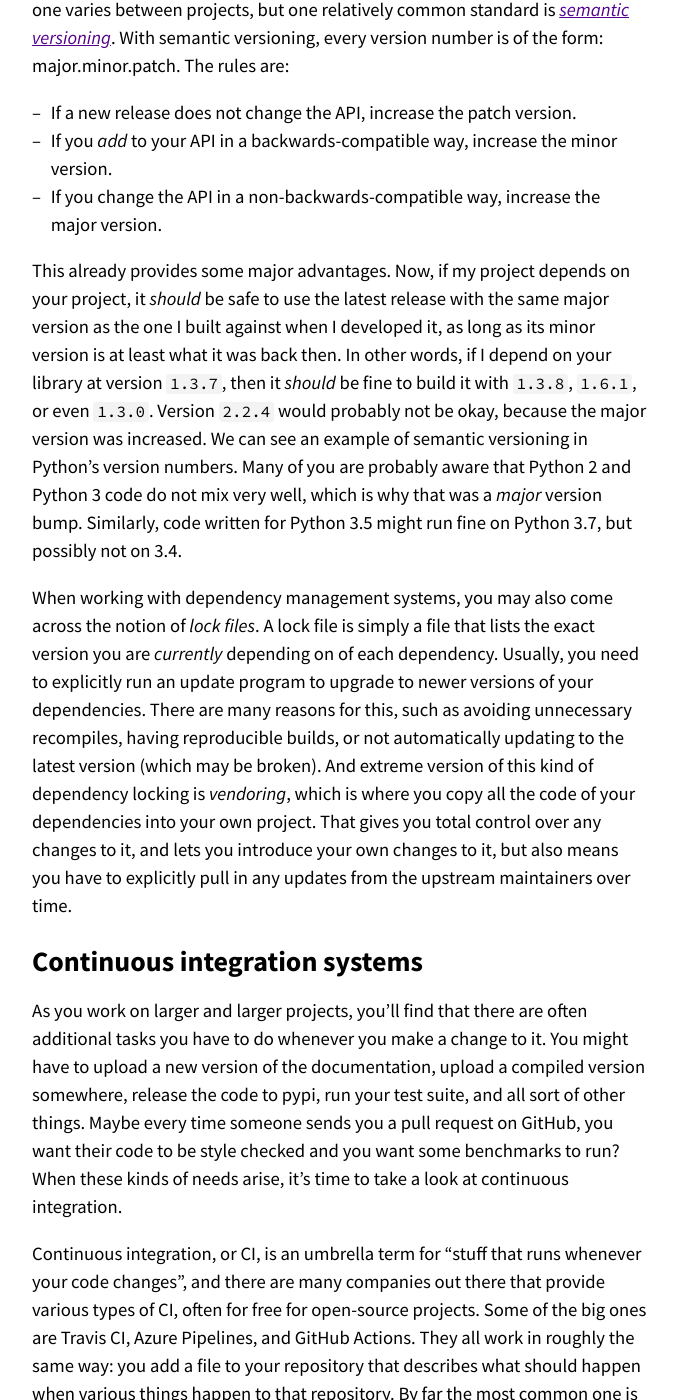
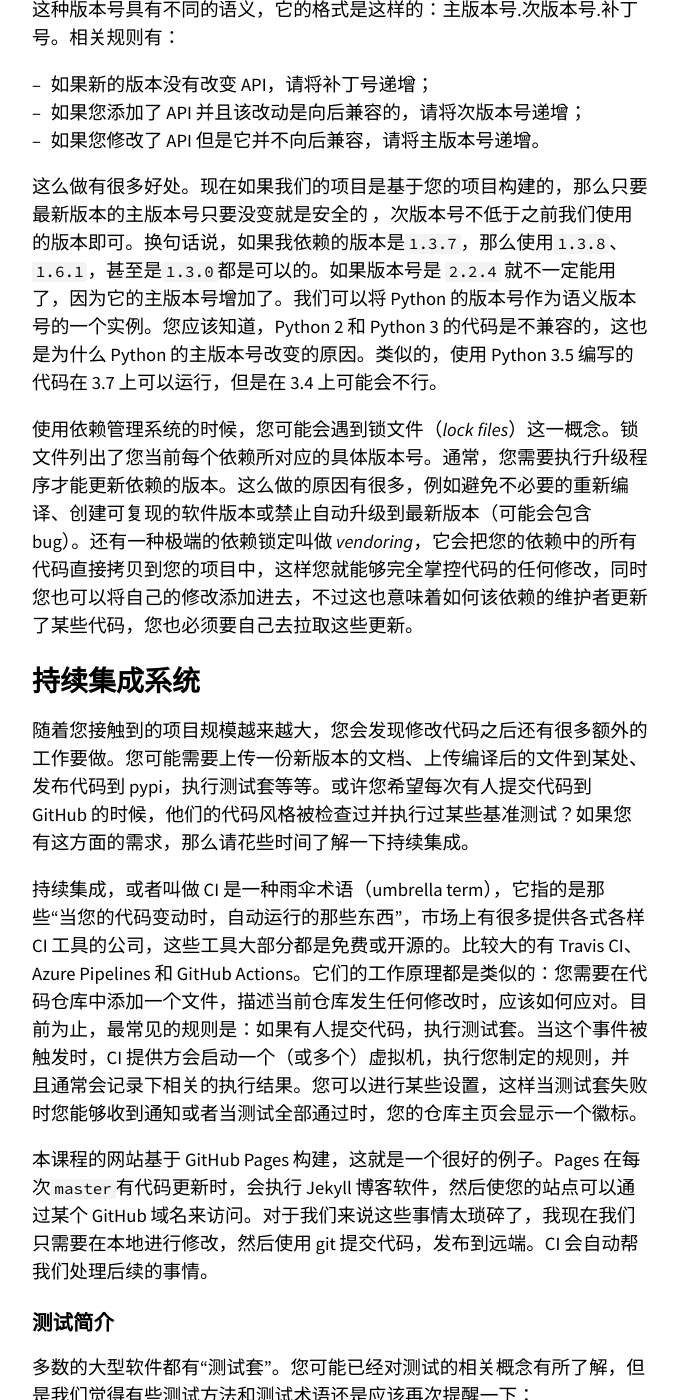
Before and after one commit to missing-semester-cn/missing-semester-cn.github.io, a Jekyll site: the page built from _2020/metaprogramming.md, in a window 1280 px wide and 1400 px high, scrolled down 4225 px. Shown: the whole window, without its empty margins (300-978 px from the left). Built offline with Jekyll 4.4.1, drawn with Linux system fonts in a browser that asks for light colours; some of the changed text lies outside the part shown.

Commit message:
update trans

```diff
--- a/_2020/metaprogramming.md
+++ b/_2020/metaprogramming.md
@@ -118,79 +118,24 @@ pdflatex paper.tex
 
 由于每个仓库、每种工具的运行机制都不太一样，因此我们并不会在本节课深入讲解具体的细节。我们会介绍一些通用的术语，例如*版本控制*。大多数被其他项目所依赖的项目都会在每次发布新版本时创建一个*版本号*。通常看上去像 8.1.3 或 64.1.20192004。版本号一般是数字构成的，但也并不绝对。版本号有很多用途，其中最重要的作用是保证软件能够运行。试想一下，加入我的库要发布一个新版本，在这个版本里面我重命名了某个函数。如果有人在我的库升级版本后，仍希望基于它构建新的软件，那么很可能构建会失败，因为它希望调用的函数已经不复存在了。有了版本控制就可以很好的解决这个问题，我们可以指定当前项目需要基于某个版本，甚至某个范围内的版本，或是某些项目来构建。这么做的话，即使某个被依赖的库发生了变化，依赖它的软件可以基于其之前的版本进行构建。
 
-That also isn't ideal though! What if I issue a security update which
-does _not_ change the public interface of my library (its "API"), and
-which any project that depended on the old version should immediately
-start using? This is where the different groups of numbers in a version
-come in. The exact meaning of each one varies between projects, but one
-relatively common standard is [_semantic
-versioning_](https://semver.org/). With semantic versioning, every
-version number is of the form: major.minor.patch. The rules are:
+这样还并不理想！如果我们发布了一项和安全相关的升级，它*没有*影响到任何公开接口（API），但是处于安全的考虑，依赖它的项目都应该立即升级，那应该怎么做呢？这也是版本号包含多个部分的原因。不同项目所用的版本号其具体含义并不完全相同，但是一个相对比较常用的标准是[语义版本号](https://semver.org/)，这种版本号具有不同的语义，它的格式是这样的：主版本号.次版本号.补丁号。相关规则有：
 
- - If a new release does not change the API, increase the patch version.
- - If you _add_ to your API in a backwards-compatible way, increase the
-   minor version.
- - If you change the API in a non-backwards-compatible way, increase the
-   major version.
+ - 如果新的版本没有改变 API，请将补丁号递增；
+ - 如果您添加了 API 并且该改动是向后兼容的，请将次版本号递增；
+ - 如果您修改了 API 但是它并不向后兼容，请将主版本号递增。
 
-This already provides some major advantages. Now, if my project depends
-on your project, it _should_ be safe to use the latest release with the
-same major version as the one I built against when I developed it, as
-long as its minor version is at least what it was back then. In other
-words, if I depend on your library at version `1.3.7`, then it _should_
-be fine to build it with `1.3.8`, `1.6.1`, or even `1.3.0`. Version
-`2.2.4` would probably not be okay, because the major version was
-increased. We can see an example of semantic versioning in Python's
-version numbers. Many of you are probably aware that Python 2 and Python
-3 code do not mix very well, which is why that was a _major_ version
-bump. Similarly, code written for Python 3.5 might run fine on Python
-3.7, but possibly not on 3.4.
+这么做有很多好处。现在如果我们的项目是基于您的项目构建的，那么只要最新版本的主版本号只要没变就是安全的 ，次版本号不低于之前我们使用的版本即可。换句话说，如果我依赖的版本是`1.3.7`，那么使用`1.3.8`、`1.6.1`，甚至是`1.3.0`都是可以的。如果版本号是 `2.2.4` 就不一定能用了，因为它的主版本号增加了。我们可以将 Python 的版本号作为语义版本号的一个实例。您应该知道，Python 2 和 Python 3 的代码是不兼容的，这也是为什么 Python 的主版本号改变的原因。类似的，使用 Python 3.5 编写的代码在 3.7 上可以运行，但是在 3.4 上可能会不行。
 
-When working with dependency management systems, you may also come
-across the notion of _lock files_. A lock file is simply a file that
-lists the exact version you are _currently_ depending on of each
-dependency. Usually, you need to explicitly run an update program to
-upgrade to newer versions of your dependencies. There are many reasons
-for this, such as avoiding unnecessary recompiles, having reproducible
-builds, or not automatically updating to the latest version (which may
-be broken). And extreme version of this kind of dependency locking is
-_vendoring_, which is where you copy all the code of your dependencies
-into your own project. That gives you total control over any changes to
-it, and lets you introduce your own changes to it, but also means you
-have to explicitly pull in any updates from the upstream maintainers
-over time.
+使用依赖管理系统的时候，您可能会遇到锁文件（_lock files_）这一概念。锁文件列出了您当前每个依赖所对应的具体版本号。通常，您需要执行升级程序才能更新依赖的版本。这么做的原因有很多，例如避免不必要的重新编译、创建可复现的软件版本或禁止自动升级到最新版本（可能会包含 bug）。还有一种极端的依赖锁定叫做
+_vendoring_，它会把您的依赖中的所有代码直接拷贝到您的项目中，这样您就能够完全掌控代码的任何修改，同时您也可以将自己的修改添加进去，不过这也意味着如何该依赖的维护者更新了某些代码，您也必须要自己去拉取这些更新。
 
-# Continuous integration systems
+# 持续集成系统
 
-As you work on larger and larger projects, you'll find that there are
-often additional tasks you have to do whenever you make a change to it.
-You might have to upload a new version of the documentation, upload a
-compiled version somewhere, release the code to pypi, run your test
-suite, and all sort of other things. Maybe every time someone sends you
-a pull request on GitHub, you want their code to be style checked and
-you want some benchmarks to run? When these kinds of needs arise, it's
-time to take a look at continuous integration.
+随着您接触到的项目规模越来越大，您会发现修改代码之后还有很多额外的工作要做。您可能需要上传一份新版本的文档、上传编译后的文件到某处、发布代码到 pypi，执行测试套等等。或许您希望每次有人提交代码到 GitHub 的时候，他们的代码风格被检查过并执行过某些基准测试？如果您有这方面的需求，那么请花些时间了解一下持续集成。
 
-Continuous integration, or CI, is an umbrella term for "stuff that runs
-whenever your code changes", and there are many companies out there that
-provide various types of CI, often for free for open-source projects.
-Some of the big ones are Travis CI, Azure Pipelines, and GitHub Actions.
-They all work in roughly the same way: you add a file to your repository
-that describes what should happen when various things happen to that
-repository. By far the most common one is a rule like "when someone
-pushes code, run the test suite". When the event triggers, the CI
-provider spins up a virtual machines (or more), runs the commands in
-your "recipe", and then usually notes down the results somewhere. You
-might set it up so that you are notified if the test suite stops
-passing, or so that a little badge appears on your repository as long as
-the tests pass.
+持续集成，或者叫做 CI 是一种雨伞术语（umbrella term），它指的是那些“当您的代码变动时，自动运行的那些东西”，市场上有很多提供各式各样 CI 工具的公司，这些工具大部分都是免费或开源的。比较大的有 Travis CI、Azure Pipelines 和 GitHub Actions。它们的工作原理都是类似的：您需要在代码仓库中添加一个文件，描述当前仓库发生任何修改时，应该如何应对。目前为止，最常见的规则是：如果有人提交代码，执行测试套。当这个事件被触发时，CI 提供方会启动一个（或多个）虚拟机，执行您制定的规则，并且通常会记录下相关的执行结果。您可以进行某些设置，这样当测试套失败时您能够收到通知或者当测试全部通过时，您的仓库主页会显示一个徽标。
 
-As an example of a CI system, the class website is set up using GitHub
-Pages. Pages is a CI action that runs the Jekyll blog software on every
-push to `master` and makes the built site available on a particular
-GitHub domain. This makes it trivial for us to update the website! We
-just make our changes locally, commit them with git, and then push. CI
-takes care of the rest.
+本课程的网站基于 GitHub Pages 构建，这就是一个很好的例子。Pages 在每次`master`有代码更新时，会执行 Jekyll 博客软件，然后使您的站点可以通过某个 GitHub 域名来访问。对于我们来说这些事情太琐碎了，我现在我们只需要在本地进行修改，然后使用 git 提交代码，发布到远端。CI 会自动帮我们处理后续的事情。
 
 ## 测试简介
 
@@ -205,40 +150,11 @@ takes care of the rest.
 
 # 课后练习
 
- 1. Most makefiles provide a target called `clean`. This isn't intended
-    to produce a file called `clean`, but instead to clean up any files
-    that can be re-built by make. Think of it as a way to "undo" all of
-    the build steps. Implement a `clean` target for the `paper.pdf`
-    `Makefile` above. You will have to make the target
-    [phony](https://www.gnu.org/software/make/manual/html_node/Phony-Targets.html).
-    You may find the [`git
-    ls-files`](https://git-scm.com/docs/git-ls-files) subcommand useful.
-    A number of other very common make targets are listed
-    [here](https://www.gnu.org/software/make/manual/html_node/Standard-Targets.html#Standard-Targets).
- 2. Take a look at the various ways to specify version requirements for
-    dependencies in [Rust's build
-    system](https://doc.rust-lang.org/cargo/reference/specifying-dependencies.html).
-    Most package repositories support similar syntax. For each one
-    (caret, tilde, wildcard, comparison, and multiple), try to come up
-    with a use-case in which that particular kind of requirement makes
-    sense.
- 3. Git can act as a simple CI system all by itself. In `.git/hooks`
-    inside any git repository, you will find (currently inactive) files
-    that are run as scripts when a particular action happens. Write a
-    [`pre-commit`](https://git-scm.com/docs/githooks#_pre_commit) hook
-    that runs `make paper.pdf` and refuses the commit if the `make`
-    command fails. This should prevent any commit from having an
-    unbuildable version of the paper.
- 4. Set up a simple auto-published page using [GitHub
-    Pages](https://help.github.com/en/actions/automating-your-workflow-with-github-actions).
-    Add a [GitHub Action](https://github.com/features/actions) to the
-    repository to run `shellcheck` on any shell files in that
-    repository (here is [one way to do
-    it](https://github.com/marketplace/actions/shellcheck)). Check that
-    it works!
- 5. [Build your
-    own](https://help.github.com/en/actions/automating-your-workflow-with-github-actions/building-actions)
-    GitHub action to run [`proselint`](http://proselint.com/) or
-    [`write-good`](https://github.com/btford/write-good) on all the
-    `.md` files in the repository. Enable it in your repository, and
-    check that it works by filing a pull request with a typo in it.
+ 1. 大多数的 makefiles 都提供了 一个名为 `clean` 的构建目标，这并不是说我们会生成一个名为`clean`的文件，而是我们可以使用它清理文件，让 make 重新构建。您可以理解为它的作用是“撤销”所有构建步骤。在上面的 makefile 中为`paper.pdf`实现一个`clean` 目标。您需要构建[phony](https://www.gnu.org/software/make/manual/html_node/Phony-Targets.html)。您也许会发现 [`git ls-files`](https://git-scm.com/docs/git-ls-files) 子命令很有用。其他一些有用的 make 构建目标可以在[这里](https://www.gnu.org/software/make/manual/html_node/Standard-Targets.html#Standard-Targets)找到；
+
+ 2. 指定版本要求的方法很多，让我们学习一下 [Rust的构建系统](https://doc.rust-lang.org/cargo/reference/specifying-dependencies.html)的依赖管理。大多数的包管理仓库都支持类似的语法。对于每种语法(尖号、波浪号、通配符、比较、乘积)，构建一种场景使其具有实际意义；
+
+ 3. Git 可以作为一个简单的 CI 系统来使用，在任何 git 仓库中的 `.git/hooks` 目录中，您可以找到一些文件（当前处于未激活状态），它们的作用和脚本一样，当某些事件发生时便可以自动执行。请编写一个
+    [`pre-commit`](https://git-scm.com/docs/githooks#_pre_commit) 钩子，当执行`make`命令失败后，它会执行 `make paper.pdf` 并拒绝您的提交。这样做可以避免产生包含不可构建版本的提交信息；
+ 4. 基于 [GitHub Pages](https://help.github.com/en/actions/automating-your-workflow-with-github-actions) 创建任意一个可以自动发布的页面。添加一个[GitHub Action](https://github.com/features/actions) 到该仓库，对仓库中的所有 shell 文件执行  `shellcheck`([方法之一](https://github.com/marketplace/actions/shellcheck))；
+ 5. [构建属于您的](https://help.github.com/en/actions/automating-your-workflow-with-github-actions/building-actions) GitHub action，对仓库中所有的`.md`文件执行[`proselint`](http://proselint.com/) 或 [`write-good`](https://github.com/btford/write-good)，在您的仓库中开启这一功能，提交一个包含错误的文件看看该功能是否生效。
```
